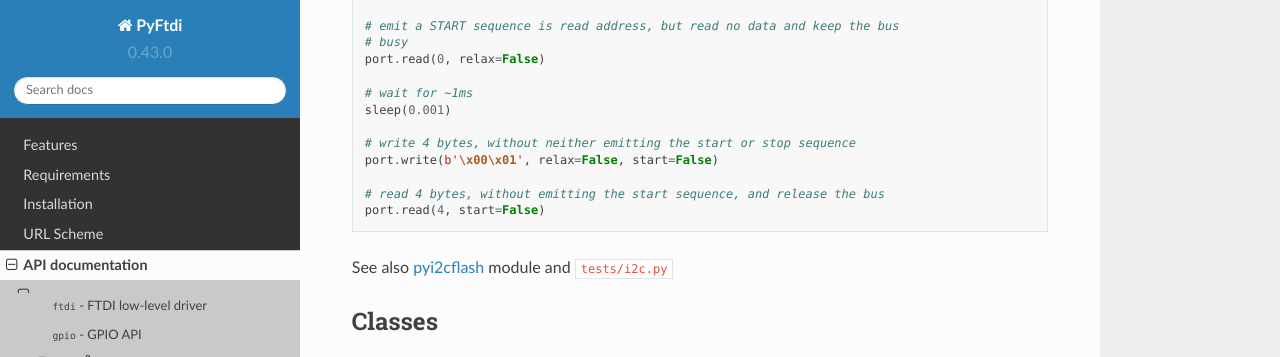
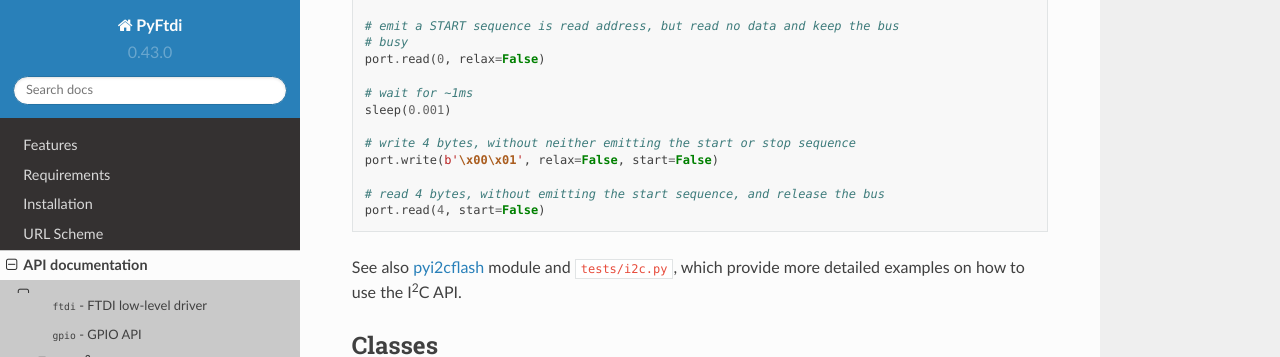
Before and after one commit to eblot/pyftdi, a Sphinx documentation site: the page built from pyftdi/doc/api/i2c.rst, in a window 1280 px wide and 900 px high, scrolled down 715 px, cut to the strip 0-357 px from the top of the window. Built offline with Sphinx 7.4.7 and the Read the Docs theme 2.0.0, drawn with Linux system fonts in a browser that asks for light colours.

```diff
--- a/pyftdi/doc/api/i2c.rst
+++ b/pyftdi/doc/api/i2c.rst
@@ -53,7 +53,8 @@
    # read 4 bytes, without emitting the start sequence, and release the bus
    port.read(4, start=False)
 
-See also pyi2cflash_ module and ``tests/i2c.py``
+See also pyi2cflash_ module and ``tests/i2c.py``, which provide more detailed
+examples on how to use the |I2C| API.
 
 
 Classes
--- a/pyftdi/doc/api/spi.rst
+++ b/pyftdi/doc/api/spi.rst
@@ -115,6 +113,9 @@
     # read only 13 bits from a slave (13 clock cycles)
     # only the 5 MSBs of the last byte are valid, 3 LSBs are force to zero
     slave.read(2, droptail=3)
+
+See also pyspiflash_ module and ``tests/spi.py``, which provide more detailed
+examples on how to use the SPI API.
 
 
 Classes
```
Also changed, not shown: other parts of pyftdi/doc/api/spi.rst (+0 -2 lines), 1 other file.
